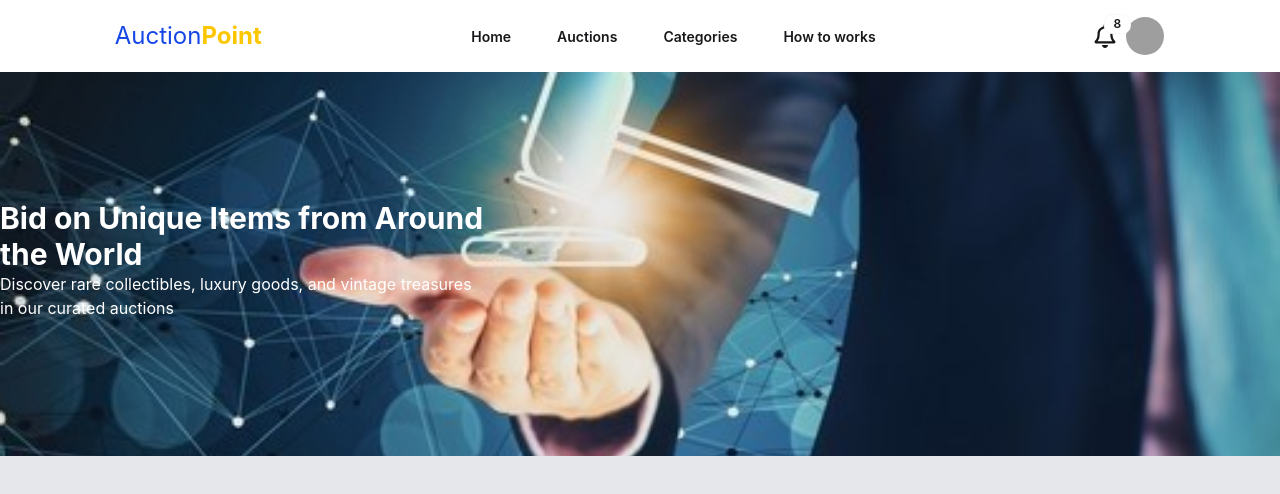
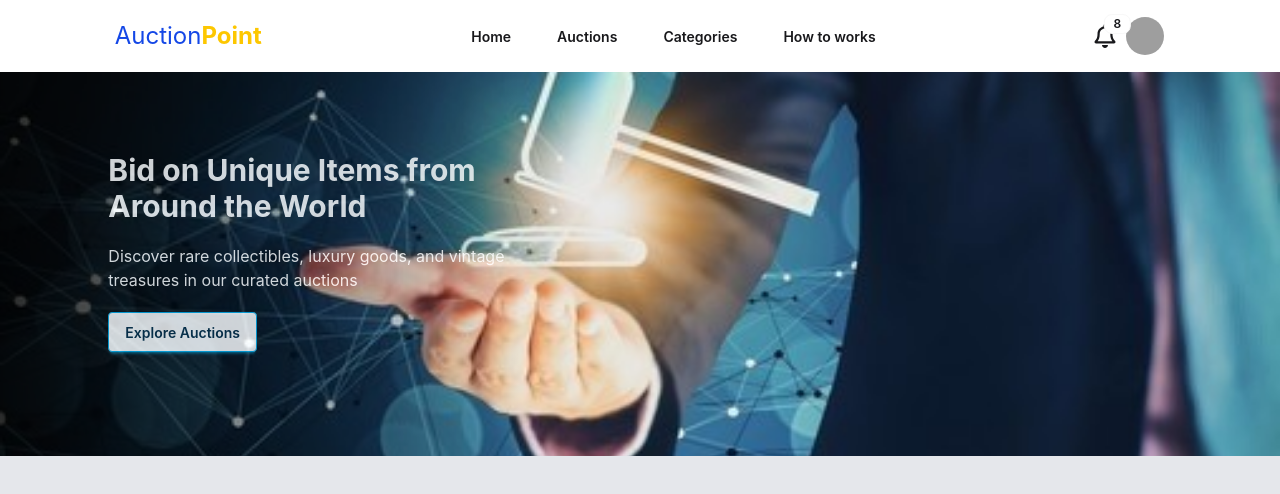
Before and after one commit to mehadiHasanDiner/auction-point, a React (Vite) app: page / in a window 1280 px wide. Shown: the top 494 px of the page. Built offline with nearby package versions, Linux system fonts and the light colour scheme; grey boxes are pictures that could not be loaded.

Commit message:
banner loaidng

```diff
--- a/src/components/Banner/Banner.jsx
+++ b/src/components/Banner/Banner.jsx
@@ -6,8 +6,9 @@ const Banner = () => {
     <div className="relative ">
       <img className="w-full h-96 object-cover" src={biddingImage} alt="" />
 
-      <div className="absolute top-4/12 text-white">
-        <div className="w-9/12">
+      <div className="bg-linear-to-r from-black to-80% opacity-80 h-96 absolute top-0 ">
+        <div className="w-8/12 mx-auto  text-white ">
+          <div className="mt-20 space-y-5">
             <h2 className="text-3xl font-bold">
               Bid on Unique Items from Around the World
             </h2>
@@ -15,6 +16,8 @@ const Banner = () => {
               Discover rare collectibles, luxury goods, and vintage treasures in
               our curated auctions
             </p>
+            <button className="btn btn-info bg-white">Explore Auctions</button>
+          </div>
         </div>
       </div>
     </div>
```
Lines whose indentation alone changed are shown as unchanged.
